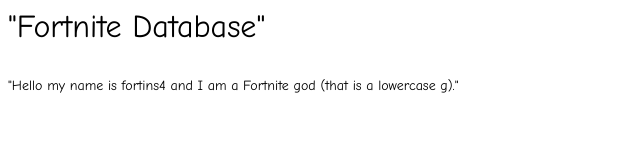
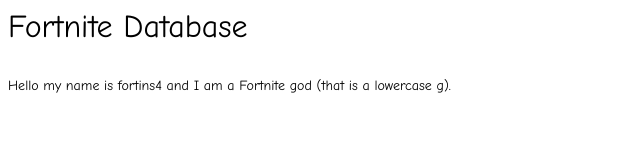
Before and after one commit to fortins4/fortins4.github.io, a plain HTML site: page index.html in a window 1280 px wide. Shown: the whole page, without its empty margins (0-640 px from the left). Drawn offline with Linux system fonts and the light colour scheme.

Commit message:
fixed the apostrophe

```diff
--- a/index.html
+++ b/index.html
@@ -2,6 +2,6 @@
 Fortnite Database
 </title>
 <body>
-<p style="font-family:'Comic Sans MS';font-size:32px;">"Fortnite Database"</p>
-<p style="font-family:'Comic Sans MS';font-size:14px;">"Hello my name is fortins4 and I am a Fortnite god (that is a lowercase g)."</p>
+<p style="font-family:'Comic Sans MS';font-size:32px;">Fortnite Database</p>
+<p style="font-family:'Comic Sans MS';font-size:14px;">Hello my name is fortins4 and I am a Fortnite god (that is a lowercase g).</p>
 </body>
```
